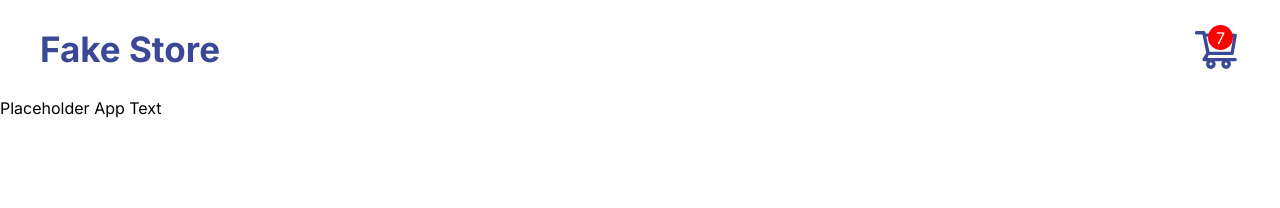
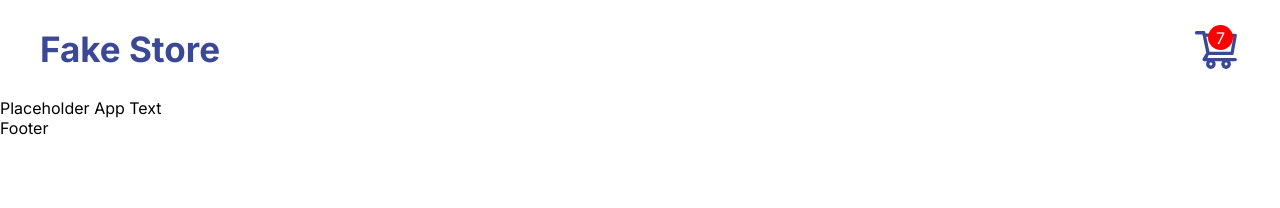
Before and after one commit to MatthewLangSottile/FakeStore_MLS, a React (Vite) app: page / in a window 1280 px wide. Shown: the top 208 px of the page. Built offline with nearby package versions, Linux system fonts and the light colour scheme.

Commit message:
basic add footer/homepage setup

```diff
--- a/src/App.jsx
+++ b/src/App.jsx
@@ -1,6 +1,8 @@
 import { useState } from 'react'
 import './App.css'
 import Header from './components/Header/Header'
+import Footer from './components/Footer/Footer'
+
 
 
 function App() {
@@ -9,6 +11,7 @@
       <div>
         <Header />
         <p>Placeholder App Text</p>
+        <Footer />
       </div>
   )
 }
--- /dev/null
+++ b/src/components/Footer/Footer.jsx
@@ -0,0 +1,12 @@
+import React from 'react'
+import "./Footer.css"
+
+function Footer() {
+  return (
+    <div>
+      Footer
+    </div>
+  )
+}
+
+export default Footer
```
Also changed, not shown: src/pages/Homepage/Homepage.jsx (added, +12 -0 lines), src/components/Footer/Footer.css (added), src/pages/Homepage/Homepage.css (added).
